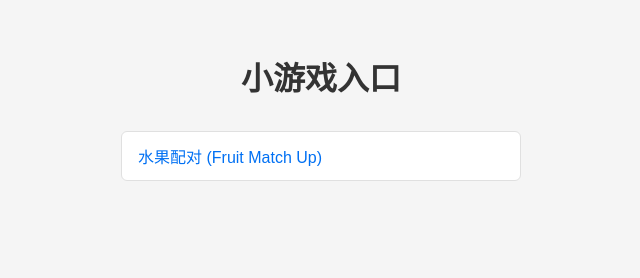
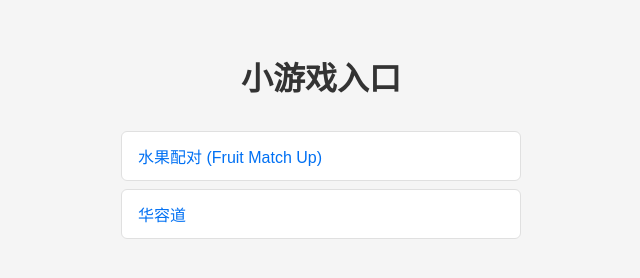
Before and after one commit to leo4wind/little-game, a plain HTML site: page index.html in a window 1280 px wide. Shown: the full height of the page, 319-959 px from the left. Drawn offline with Linux system fonts and the light colour scheme.

Commit message:
Add link to Huarongdao game in index.html

```diff
--- a/index.html
+++ b/index.html
@@ -45,6 +45,7 @@
     <h1>小游戏入口</h1>
     <ul>
       <li><a href="FruitMatchUp.html">水果配对 (Fruit Match Up)</a></li>
+      <li><a href="huarongdao.html">华容道</a></li>
     </ul>
   </body>
 </html>
```
